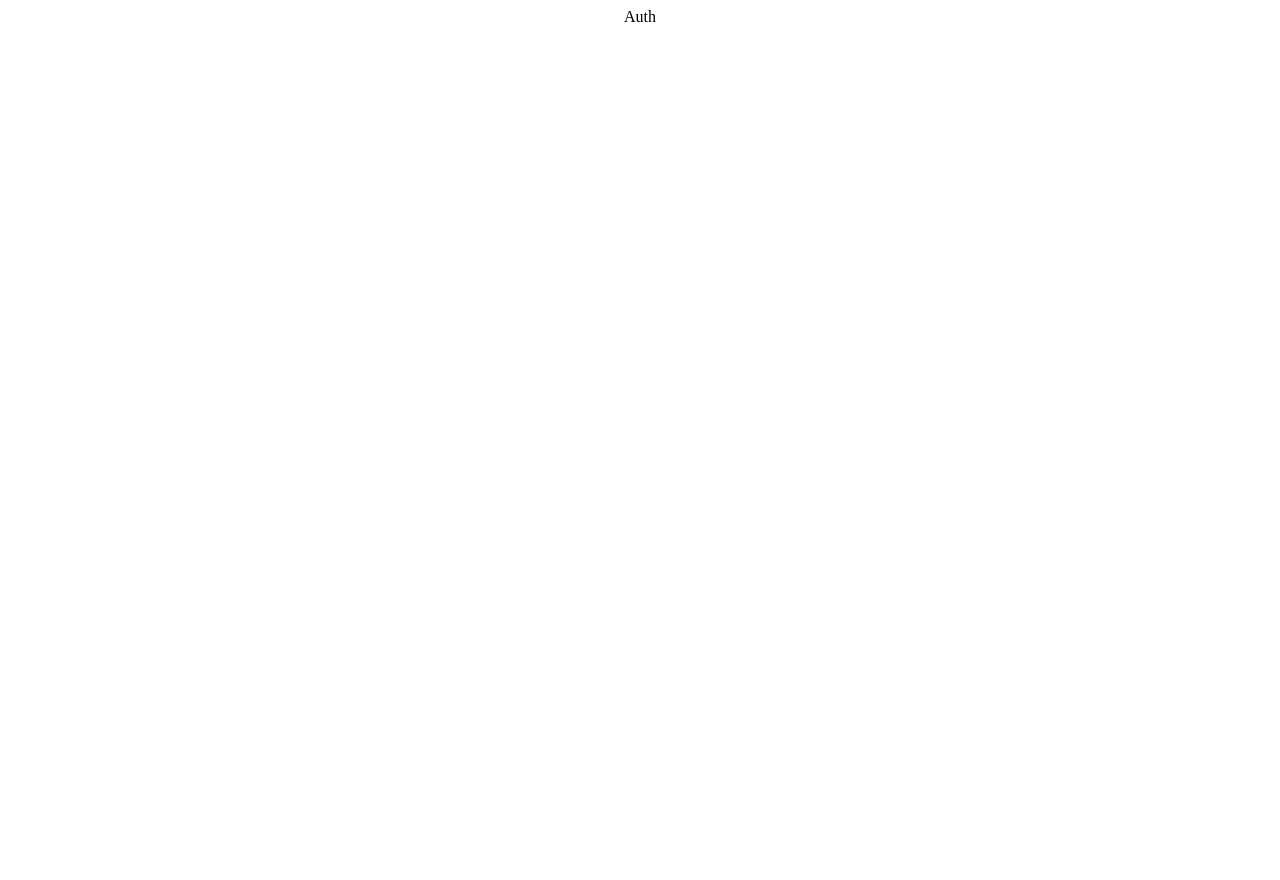
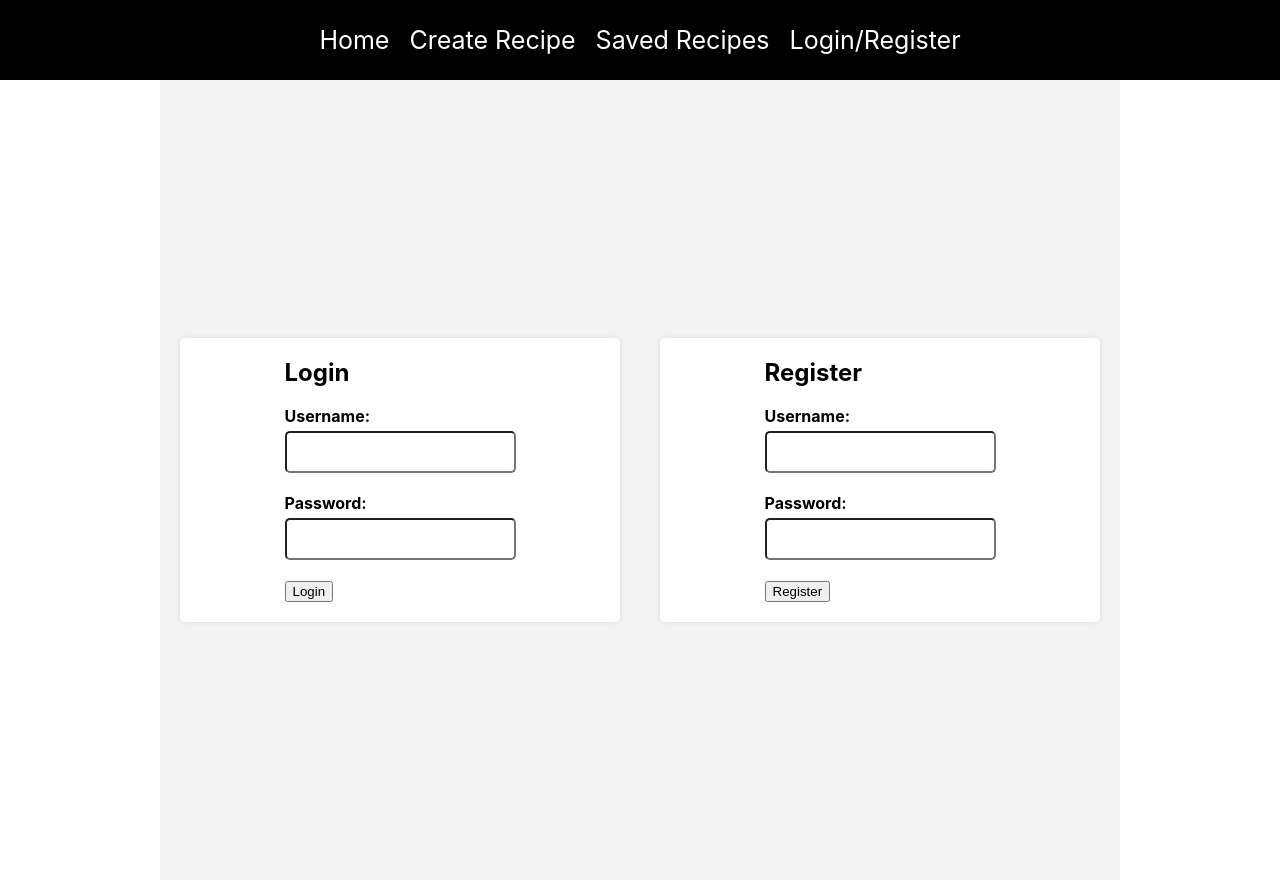
Before and after one commit to th-perera/Recipe-Website-MERN, a React (Create React App) app in the folder client/: page /auth in a window 1280 px wide. Before the commit the page ends 800 px from the top, so only its background shows below. Built offline with nearby package versions, Linux system fonts and the light colour scheme.

Commit message:
login and registration components added in auth.js

```diff
--- a/client/src/App.css
+++ b/client/src/App.css
@@ -1,38 +1,117 @@
 .App {
-  text-align: center;
+  display: flex;
+  flex-direction: column;
+  justify-content: center;
+  align-items: center;
+  font-family: -apple-system, BlinkMacSystemFont, "Segoe UI", Roboto, Oxygen,
+    Ubuntu, Cantarell, "Open Sans", "Helvetica Neue", sans-serif;
 }
 
-.App-logo {
-  height: 40vmin;
-  pointer-events: none;
+body {
+  margin: 0;
+  padding: 0;
 }
 
-@media (prefers-reduced-motion: no-preference) {
-  .App-logo {
-    animation: App-logo-spin infinite 20s linear;
-  }
+.auth {
+  display: flex;
+  justify-content: center;
+  align-items: center;
+  height: 100vh;
+  background-color: #f2f2f2;
 }
 
-.App-header {
-  background-color: #282c34;
-  min-height: 100vh;
+.auth-container {
   display: flex;
   flex-direction: column;
+  justify-content: center;
   align-items: center;
-  justify-content: center;
-  font-size: calc(10px + 2vmin);
-  color: white;
+  padding: 20px;
+  background-color: white;
+  border-radius: 5px;
+  box-shadow: 0 0 5px rgba(0, 0, 0, 0.1);
+  margin: 20px;
+  width: 400px;
 }
 
-.App-link {
-  color: #61dafb;
+.form-group {
+  display: flex;
+  flex-direction: column;
+  margin-bottom: 20px;
 }
 
-@keyframes App-logo-spin {
-  from {
-    transform: rotate(0deg);
-  }
-  to {
-    transform: rotate(360deg);
-  }
+label {
+  font-weight: bold;
+  margin-bottom: 5px;
 }
+
+input {
+  padding: 10px;
+  font-size: 16px;
+  border-radius: 5px;
+}
+
+.navbar {
+  margin: 0;
+  width: 100%;
+  height: 80px;
+  background-color: black;
+  display: flex;
+  justify-content: center;
+  align-items: center;
+  color: white;
+  text-decoration: none;
+}
+
+a {
+  color: white;
+  text-decoration: none;
+  margin: 10px;
+  font-size: 25px;
+}
+
+.create-recipe {
+  display: flex;
+  flex-direction: column;
+  justify-content: center;
+  align-items: center;
+  padding: 20px;
+  background-color: white;
+  border-radius: 5px;
+  box-shadow: 0 0 5px rgba(0, 0, 0, 0.1);
+  margin: 20px;
+  width: 400px;
+}
+.create-recipe form {
+  display: flex;
+  flex-direction: column;
+}
+ul {
+  list-style: none;
+  padding: 0;
+  margin: 0;
+}
+
+li {
+  border: 1px solid black;
+  padding: 10px;
+  margin-bottom: 10px;
+}
+
+h2 {
+  margin-top: 0;
+}
+
+img {
+  max-width: 100%;
+  height: auto;
+  margin-bottom: 10px;
+}
+
+img {
+  width: 400px;
+}
+
+p {
+  max-width: 400px;
+  font-size: 12px;
+}
--- a/client/src/App.js
+++ b/client/src/App.js
@@ -4,11 +4,13 @@
 import Auth from "./pages/auth";
 import CreateRecipe from "./pages/create-recipe";
 import SavedRecipes from "./pages/saved-recipes";
+import Navbar from "./components/navbar";
 
 function App() {
   return (
     <div className="App">
       <Router>
+        <Navbar />
         <Routes>
           <Route path="/" element={<Home />} />
           <Route path="/auth" element={<Auth />} />
--- /dev/null
+++ b/client/src/components/navbar.js
@@ -0,0 +1,28 @@
+import React from "react";
+import { Link } from "react-router-dom";
+import { useCookies } from "react-cookie";
+import { useNavigate } from "react-router-dom";
+
+export default function Navbar() {
+  const [cookies, setCookies] = useCookies(["access_token"]);
+
+  const navigate = useNavigate();
+
+  const logout = () => {
+    setCookies("access_token", "");
+    window.localStorage.removeItem("userID");
+    navigate("/auth");
+  };
+  return (
+    <div className="navbar">
+      <Link to="/"> Home </Link>
+      <Link to="/create-recipe"> Create Recipe </Link>
+      <Link to="/saved-recipes"> Saved Recipes </Link>
+      {!cookies.access_token ? (
+        <Link to="/auth"> Login/Register </Link>
+      ) : (
+        <button onClick={logout}> Logout </button>
+      )}
+    </div>
+  );
+}
--- a/client/src/pages/auth.js
+++ b/client/src/pages/auth.js
@@ -1,5 +1,125 @@
-import React from "react";
+import React, { useState } from "react";
+import axios from "axios";
+import { useCookies } from "react-cookie";
+import { useNavigate } from "react-router-dom";
 
 export default function Auth() {
-  return <div>Auth</div>;
+  return (
+    <div className="auth">
+      <Login />
+      <Register />
+    </div>
+  );
 }
+
+const Register = () => {
+  const [username, setUsername] = useState("");
+  const [password, setPassword] = useState("");
+
+  const onSubmit = async (event) => {
+    event.preventDefault();
+
+    try {
+      const response = await axios.post("http://localhost:3001/auth/register", {
+        username,
+        password,
+      });
+
+      console.log(response);
+
+      alert(response.data.message);
+    } catch (error) {
+      console.error(error);
+    }
+  };
+
+  return (
+    <Form
+      username={username}
+      setUsername={setUsername}
+      password={password}
+      setPassword={setPassword}
+      label="Register"
+      onSubmit={onSubmit}
+    />
+  );
+};
+
+const Login = () => {
+  const [username, setUsername] = useState("");
+  const [password, setPassword] = useState("");
+
+  const [_, setCookies] = useCookies(["access_token"]);
+
+  const navigate = useNavigate();
+
+  const onSubmit = async (event) => {
+    event.preventDefault();
+
+    try {
+      const response = await axios.post("http://localhost:3001/auth/login", {
+        username,
+        password,
+      });
+
+      if (response.data.token) {
+        setCookies("access_token", response.data.token);
+        window.localStorage.setItem("userID", response.data.userID);
+        navigate("/");
+      } else {
+        alert(response.data.message);
+      }
+    } catch (error) {
+      console.error(error);
+    }
+  };
+
+  return (
+    <Form
+      username={username}
+      setUsername={setUsername}
+      password={password}
+      setPassword={setPassword}
+      label="Login"
+      onSubmit={onSubmit}
+    />
+  );
+};
+
+const Form = ({
+  username,
+  setUsername,
+  password,
+  setPassword,
+  label,
+  onSubmit,
+}) => {
+  return (
+    <div className="auth-container">
+      <form onSubmit={onSubmit}>
+        <h2> {label} </h2>
+
+        <div className="form-group">
+          <label htmlFor="username"> Username: </label>
+          <input
+            type="text"
+            id="username"
+            value={username}
+            onChange={(event) => setUsername(event.target.value)}
+          />
+        </div>
+        <div className="form-group">
+          <label htmlFor="password"> Password: </label>
+          <input
+            type="password"
+            id="password"
+            value={password}
+            onChange={(event) => setPassword(event.target.value)}
+          />
+        </div>
+
+        <button type="submit"> {label} </button>
+      </form>
+    </div>
+  );
+};
```
